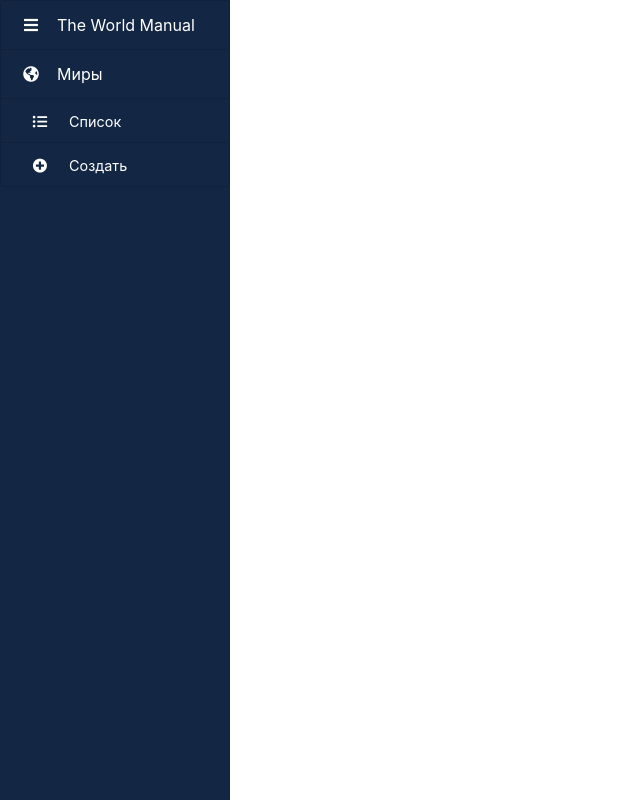
After one commit to theworldmanual/webapp, a Django app: page /cpanel/dashboard in a window 1280 px wide, after a click on "Миры". The commit adds this page. Shown: the whole page, without its empty margins (0-640 px from the left). Run offline with Django 3.2, Linux system fonts and the light colour scheme; some libraries are stand-ins or nearby versions.

Commit message:
Added dashboard template

```diff
--- a/theworldmanual/cpanel/jinja2/base.html
+++ b/theworldmanual/cpanel/jinja2/base.html
@@ -3,15 +3,17 @@
         <title>Control panel</title>
         <meta name="viewport" content="width=device-width, initial-scale=1, shrink-to-fit=no">
         <link rel="stylesheet" href="https://stackpath.bootstrapcdn.com/bootstrap/4.3.1/css/bootstrap.min.css" integrity="sha384-ggOyR0iXCbMQv3Xipma34MD+dH/1fQ784/j6cY/iJTQUOhcWr7x9JvoRxT2MZw1T" crossorigin="anonymous">
-        <link href="https://cdnjs.cloudflare.com/ajax/libs/font-awesome/5.11.2/css/all.min.css" rel="stylesheet" type="text/css">
+        <link rel="stylesheet" href="https://cdnjs.cloudflare.com/ajax/libs/font-awesome/5.11.2/css/all.min.css" type="text/css">
+        <link rel="stylesheet" href="{{ static('dashboard.css') }}" type="text/css">
     </head>
 
     <body id="page-top">
 
-        {% block content %}{% endblock %}
+        {% block body %}{% endblock %}
 
   <script src="https://code.jquery.com/jquery-3.3.1.slim.min.js" integrity="sha384-q8i/X+965DzO0rT7abK41JStQIAqVgRVzpbzo5smXKp4YfRvH+8abtTE1Pi6jizo" crossorigin="anonymous"></script>
   <script src="https://stackpath.bootstrapcdn.com/bootstrap/4.3.1/js/bootstrap.bundle.min.js" integrity="sha384-xrRywqdh3PHs8keKZN+8zzc5TX0GRTLCcmivcbNJWm2rs5C8PRhcEn3czEjhAO9o" crossorigin="anonymous"></script>
   <script src="https://cdnjs.cloudflare.com/ajax/libs/popper.js/1.14.7/umd/popper.min.js" integrity="sha384-UO2eT0CpHqdSJQ6hJty5KVphtPhzWj9WO1clHTMGa3JDZwrnQq4sF86dIHNDz0W1" crossorigin="anonymous"></script>
+  <script src="{{ static('dashboard.js') }}"></script>
     </body>
 </html>
--- /dev/null
+++ b/theworldmanual/cpanel/jinja2/dashboard.html
@@ -0,0 +1,59 @@
+{% extends "base.html" %}
+
+{% block body %}
+<div class="container-fluid p-0">
+
+<!-- Bootstrap row -->
+<div class="row" id="body-row">
+    <!-- Sidebar -->
+    <div id="sidebar-container" class="sidebar-expanded d-none d-md-block"><!-- d-* hiddens the Sidebar in smaller devices. Its itens can be kept on the Navbar 'Menu' -->
+        <!-- Bootstrap List Group -->
+        <ul class="list-group">
+
+            <!-- Main collapse button -->
+            <a href="#" data-toggle="sidebar-collapse" aria-expanded="false" class="bg-dark list-group-item list-group-item-action flex-column align-items-start">
+                <div class="d-flex w-100 justify-content-start align-items-center">
+                    <span class="fa fa-bars fa-fw mr-3"></span>
+                    <span class="menu-collapsed">The World Manual</span>
+                    <span class="submenu-icon ml-auto"></span>
+                </div>
+            </a>
+
+            <!-- Separator with title -->
+{#            <li class="list-group-item sidebar-separator-title text-muted d-flex align-items-center menu-collapsed">#}
+{#                <small>МЕНЮ</small>#}
+{#            </li>#}
+            <!-- /END Separator -->
+
+            <!-- Menu with submenu -->
+            <a href="#submenu1" data-toggle="collapse" aria-expanded="false" class="bg-dark list-group-item list-group-item-action flex-column align-items-start">
+                <div class="d-flex w-100 justify-content-start align-items-center">
+                    <span class="fa fa-globe-americas fa-fw mr-3"></span>
+                    <span class="menu-collapsed">Миры</span>
+                    <span class="submenu-icon ml-auto"></span>
+                </div>
+            </a>
+            <!-- Submenu content -->
+            <div id='submenu1' class="collapse sidebar-submenu">
+                <a href="#" class="list-group-item list-group-item-action bg-dark text-white">
+                    <span class="fa fa-list-ul fa-fw mr-3"></span>
+                    <span class="menu-collapsed">Список</span>
+                </a>
+                <a href="#" class="list-group-item list-group-item-action bg-dark text-white">
+                    <span class="fa fa-plus-circle fa-fw mr-3"></span>
+                    <span class="menu-collapsed">Создать</span>
+                </a>
+            </div>
+        </ul><!-- List Group END-->
+    </div><!-- sidebar-container END -->
+
+    <div class="col">
+        {% block content %}{% endblock %}
+    </div>
+
+</div><!-- body-row END -->
+
+
+</div><!-- container -->
+
+{% endblock %}
--- a/theworldmanual/cpanel/jinja2/worlds/index.html
+++ b/theworldmanual/cpanel/jinja2/worlds/index.html
@@ -1,4 +1,4 @@
-{% extends "base.html" %}
+{% extends "dashboard.html" %}
 
 {% block content %}
     <h1>Миры</h1>
--- a/theworldmanual/cpanel/urls.py
+++ b/theworldmanual/cpanel/urls.py
@@ -6,5 +6,6 @@ app_name = 'cpanel'
 
 urlpatterns = [
     path('', views.worlds_index, name='worlds-index'),
+    path('dashboard', views.dashboard, name='dashboard'),
     path('worlds/<int:world_id>/', views.world_detail, name='world-detail'),
 ]
--- a/theworldmanual/cpanel/views.py
+++ b/theworldmanual/cpanel/views.py
@@ -2,7 +2,7 @@ from django.conf.urls import url
 from django.shortcuts import render, get_object_or_404
 from django.urls import reverse
 
-from theworldmanual.world.models import World
+from theworldmanual.world.models import World, PageTemplate
 
 
 def worlds_index(request):
@@ -16,5 +16,12 @@ def world_detail(request, world_id):
     world = get_object_or_404(World, pk=world_id)
     context = {
         'world': world,
+        'page_templates': PageTemplate.objects.all(),
     }
     return render(request, 'worlds/edit.html', context)
+
+
+def dashboard(request):
+    context = {
+    }
+    return render(request, 'dashboard.html', context)
--- a/theworldmanual/settings.py
+++ b/theworldmanual/settings.py
@@ -11,6 +11,7 @@ https://docs.djangoproject.com/en/2.2/ref/settings/
 """
 
 import os
+from pathlib import Path
 
 from pymongo import MongoClient
 
@@ -142,3 +143,7 @@ USE_TZ = True
 STATIC_URL = '/static/'
 
 client = MongoClient('mongodb://mongo:mongo@localhost:27017/')
+
+STATICFILES_DIRS = [
+    Path(__file__).parent / 'static',
+]
--- /dev/null
+++ b/theworldmanual/static/dashboard.css
@@ -0,0 +1,81 @@
+@import url('https://fonts.googleapis.com/css?family=Montserrat');
+
+#body-row {
+    margin-left: 0;
+    margin-right: 0;
+}
+
+#sidebar-container {
+    min-height: 100vh;
+    background-color: #132644;
+    padding: 0;
+    /* flex: unset; */
+}
+
+.sidebar-expanded {
+    width: 230px;
+}
+
+.sidebar-collapsed {
+    width: 60px;
+}
+
+/* ----------| Menu item*/
+#sidebar-container .list-group a {
+    height: 50px;
+    color: white;
+}
+
+/* ----------| Submenu item*/
+#sidebar-container .list-group li.list-group-item {
+    background-color: #132644;
+}
+
+#sidebar-container .list-group .sidebar-submenu a {
+    height: 45px;
+    padding-left: 30px;
+}
+
+.sidebar-submenu {
+    font-size: 0.9rem;
+}
+
+/* ----------| Separators */
+.sidebar-separator-title {
+    background-color: #132644;
+    height: 35px;
+}
+
+.sidebar-separator {
+    background-color: #132644;
+    height: 25px;
+}
+
+.logo-separator {
+    background-color: #132644;
+    height: 60px;
+}
+
+a.bg-dark {
+    background-color: #132644 !important;
+}
+
+/* Template pages grid */
+
+div.template-type-grid {
+    display: grid;
+    grid-template-columns: repeat(auto-fill, minmax(120px, 1fr));
+    grid-auto-rows: 100px;
+    grid-gap: 20px;
+}
+
+div.template-type-grid a {
+    border-radius: 4px;
+    text-align: center;
+    padding: 25px 5px;
+    line-height: 40px;
+}
+
+div.template-type-grid a span {
+    display: block;
+}
--- /dev/null
+++ b/theworldmanual/static/dashboard.js
@@ -0,0 +1,28 @@
+// Hide submenus
+$('#body-row .collapse').collapse('hide');
+
+// Collapse/Expand icon
+$('#collapse-icon').addClass('fa-angle-double-left');
+
+// Collapse click
+$('[data-toggle=sidebar-collapse]').click(function() {
+    SidebarCollapse();
+});
+
+function SidebarCollapse () {
+    $('.menu-collapsed').toggleClass('d-none');
+    $('.sidebar-submenu').toggleClass('d-none');
+    $('.submenu-icon').toggleClass('d-none');
+    $('#sidebar-container').toggleClass('sidebar-expanded sidebar-collapsed');
+
+    // Treating d-flex/d-none on separators with title
+    var SeparatorTitle = $('.sidebar-separator-title');
+    if ( SeparatorTitle.hasClass('d-flex') ) {
+        SeparatorTitle.removeClass('d-flex');
+    } else {
+        SeparatorTitle.addClass('d-flex');
+    }
+
+    // Collapse/Expand icon
+    $('#collapse-icon').toggleClass('fa-angle-double-left fa-angle-double-right');
+}
```
Also changed, not shown: theworldmanual/cpanel/jinja2/worlds/edit.html (+31 -3 lines).
